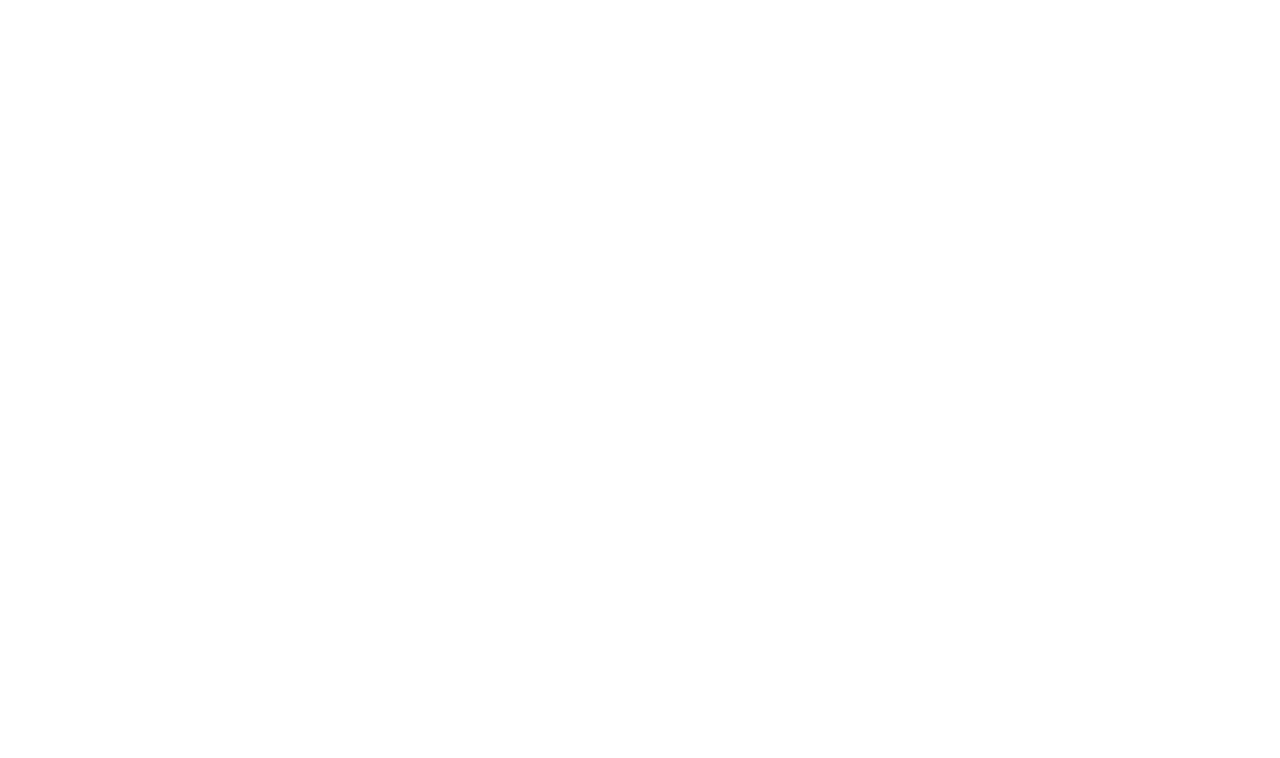
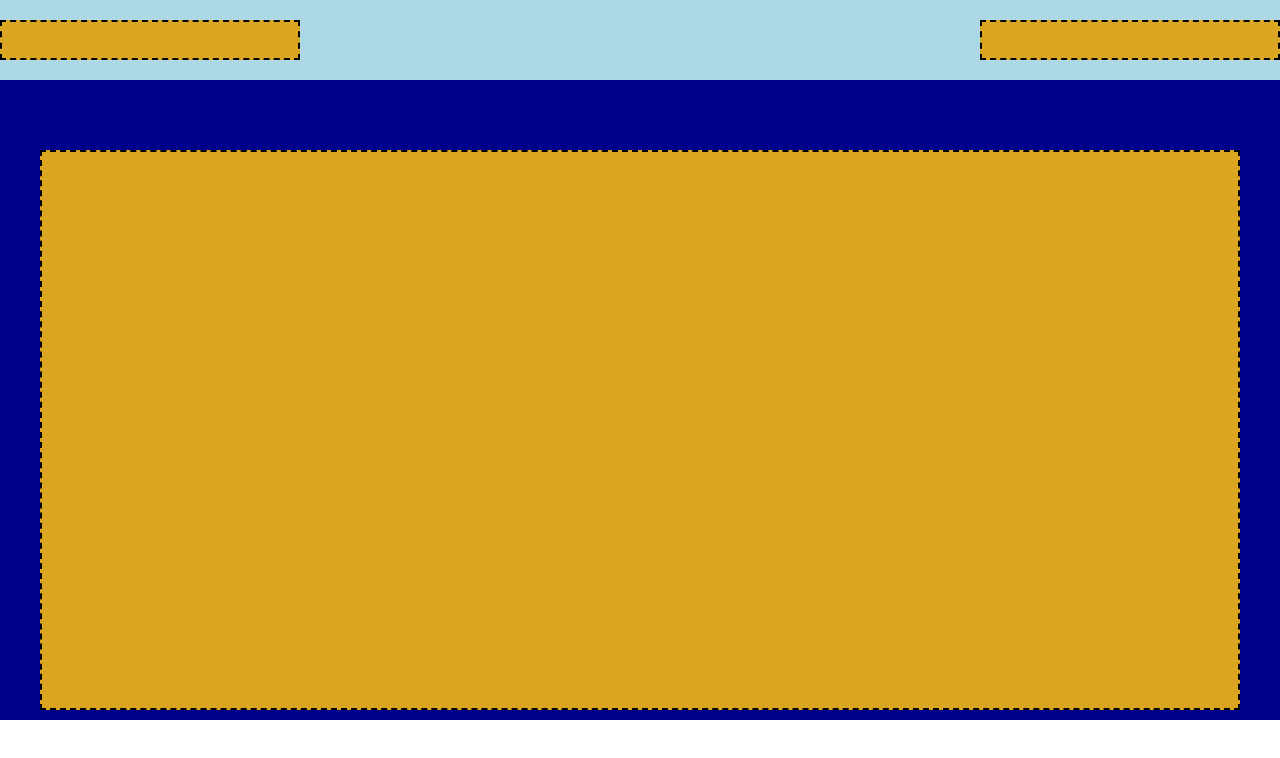
Before and after one commit to DanieleMarino70/htmlcss-dropbox, a plain HTML site: page index.html in a window 1280 px wide. Drawn offline with Linux system fonts and the light colour scheme.

Commit message:
add: struct header

```diff
--- a/css/style.css
+++ b/css/style.css
@@ -1,6 +1,44 @@
 /* HEADER */
+.header-top{
+    display: flex;
+    height: 5rem;
+    justify-content: space-between;
+    align-items: center;
+
+    /* debug */
+    background-color: #add8e6;
+}
+
+.header-nav{
+    height: 2.5rem;
+
+    /* debug */
+    width: 300px;
+    background-color: #daa520;
+    border: 2px dashed black;
+}
+
+.jumbotron{
+    display: flex;
+    height: 40rem;
+    align-items: flex-end;
 
 
+    /* debug */
+    background-color: #00008b;
+
+}
+
+.jumbo-content{
+    height: 35rem;
+    width: 100%;
+
+    /* debug */
+    background-color: #daa520;
+    border: 2px dashed black;
+    margin-bottom: 10px;
+
+}
 
 /* MAIN  */
 
--- a/index.html
+++ b/index.html
@@ -15,7 +15,25 @@
     <title>Dropbox</title>
 </head>
 <body>
+    <header>
+        <div class="header-top">
+            <nav class="header-nav left">
 
+            </nav>
+
+            <nav class="header-nav right">
+
+            </nav>
+        </div>
+
+        <div class="jumbotron">
+            <div class="jumbo-content container">
+
+            </div>
+
+
+        </div>
+    </header>
 
 </body>
 </html>
```
